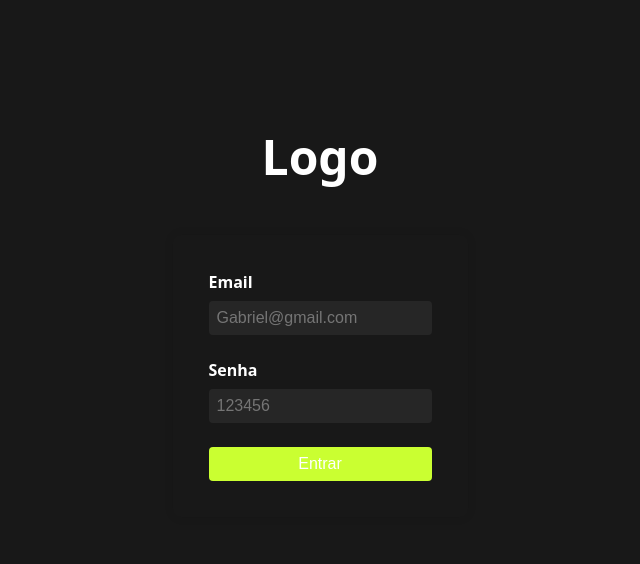
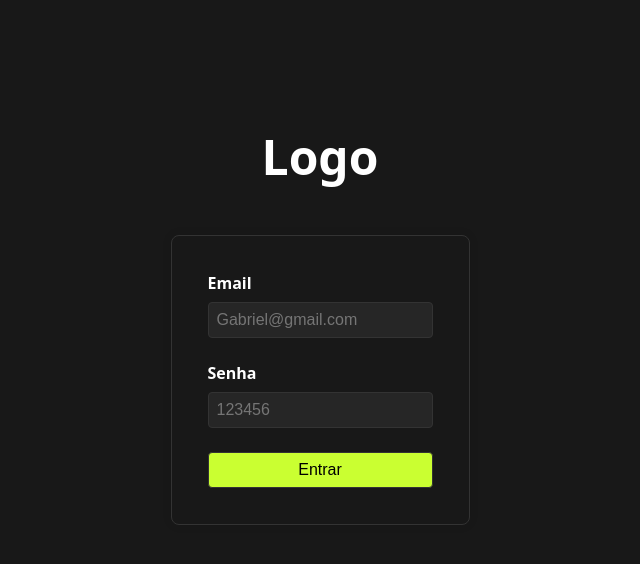
Before and after one commit to Gabrieldevreis/gestor_financeiro_frontend, a React (Vite) app: page / in a window 1280 px wide. Shown: the top 564 px of the page, without its empty margins (320-960 px from the left). Built offline with nearby package versions, Linux system fonts and the light colour scheme.

Commit message:
Add new color variables for border and black text in themes.css

```diff
--- a/src/styles/themes.css
+++ b/src/styles/themes.css
@@ -5,4 +5,6 @@
   --color-button: #caff31;
   --color-text: #ffffff;
   --color-text-secondary: #868686;
+  --color-border: #333333;
+  --color-text-black: #000000;
 }
```
